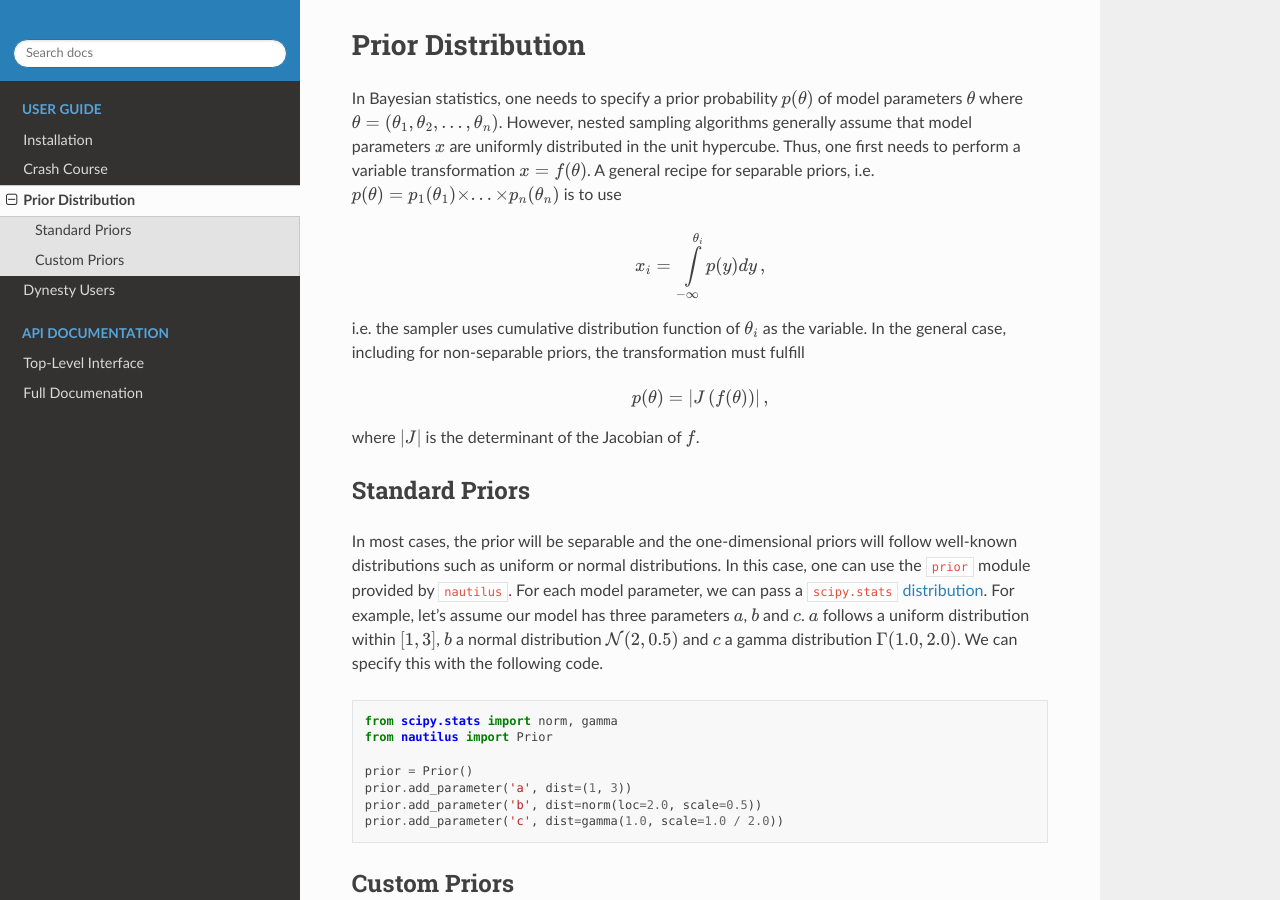
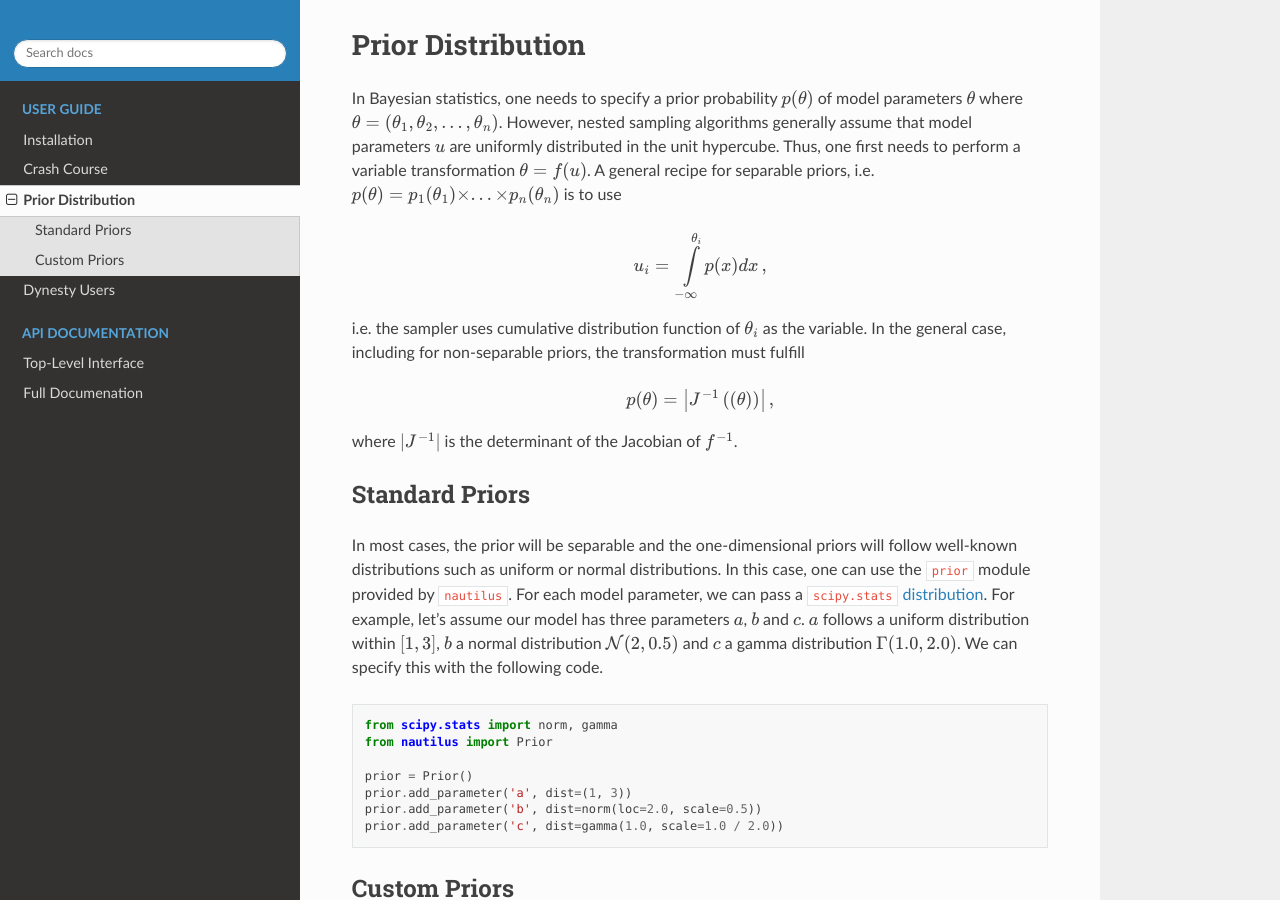
Before and after one commit to johannesulf/nautilus, a Sphinx documentation site: the page built from docs/source/guides/prior_distribution.rst, in a window 1280 px wide and 900 px high. Built offline with Sphinx 7.4.7 and the Read the Docs theme 2.0.0, drawn with Linux system fonts in a browser that asks for light colours.

Commit message:
fixed typos

```diff
--- a/docs/source/guides/prior_distribution.rst
+++ b/docs/source/guides/prior_distribution.rst
@@ -4,15 +4,15 @@ Prior Distribution
 In Bayesian statistics, one  needs to specify a prior probability
 :math:`p(\theta)` of model parameters :math:`\theta` where
 :math:`\theta = (\theta_1, \theta_2, ..., \theta_n)`. However, nested sampling
-algorithms generally assume that model parameters :math:`x` are uniformly
+algorithms generally assume that model parameters :math:`u` are uniformly
 distributed in the unit hypercube. Thus, one first needs to perform a
-variable transformation :math:`x = f(\theta)`. A general recipe for
+variable transformation :math:`\theta = f(u)`. A general recipe for
 separable priors, i.e.
 :math:`p(\theta) = p_1(\theta_1) \times ... \times p_n(\theta_n)` is to use
 
 .. math::
 
-    x_i = \int\limits_{-\infty}^{\theta_i} p(y) dy \, ,
+    u_i = \int\limits_{-\infty}^{\theta_i} p(x) dx \, ,
 
 i.e. the sampler uses cumulative distribution function of :math:`\theta_i` as
 the variable. In the general case, including for non-separable priors, the
@@ -20,9 +20,9 @@ transformation must fulfill
 
 .. math::
 
-    p(\theta) = \left| J \left( f(\theta) \right) \right| \, ,
+    p(\theta) = \left| J^{-1} \left( (\theta) \right) \right| \, ,
 
-where :math:`|J|` is the determinant of the Jacobian of :math:`f`.
+where :math:`|J^{-1}|` is the determinant of the Jacobian of :math:`f^{-1}`.
 
 Standard Priors
 ---------------
```
